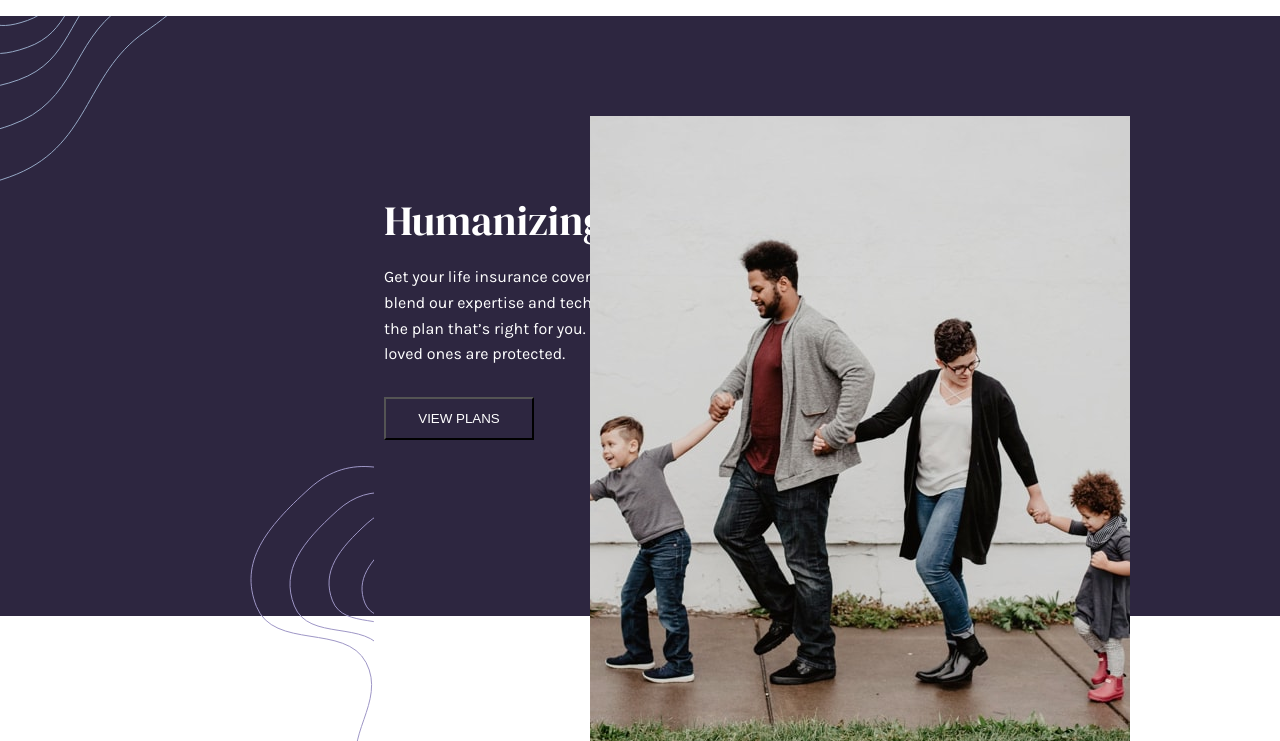
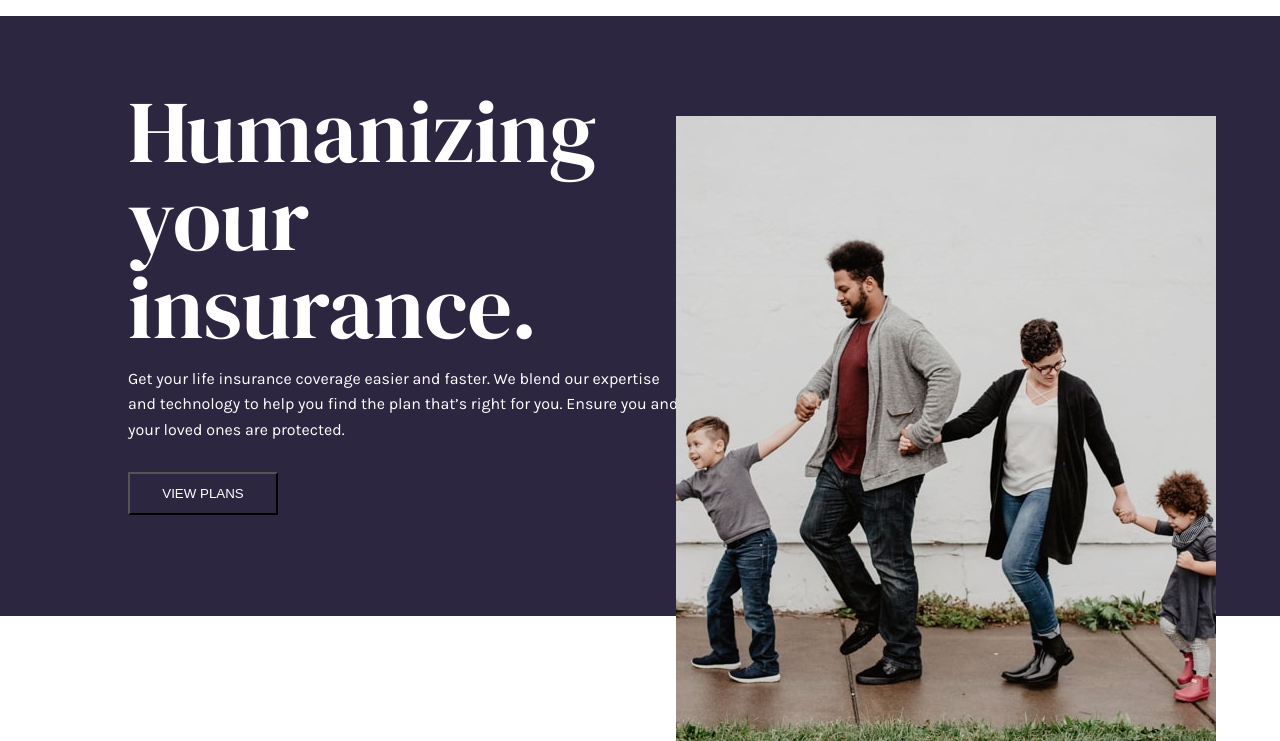
Before and after one commit to cjislegit/insureLandingPage, a plain HTML site: page index.html in a window 1280 px wide. Shown: the part 59-800 px from the top of the page. Drawn offline with Linux system fonts and the light colour scheme.

Commit message:
Changed the intro div to grid for desktop layout also changed the sizing of the h2 in the intro div

```diff
--- a/index.html
+++ b/index.html
@@ -59,6 +59,7 @@
         />
       </div>
       <div class="intro">
+        <div class="introContainer">
           <h2>Humanizing your insurance.</h2>
           <div>
             Get your life insurance coverage easier and faster. We blend our
@@ -66,6 +67,7 @@
             you. Ensure you and your loved ones are protected.
           </div>
           <input type="button" value="VIEW PLANS" />
+        </div>
         <img
           src="./images/bg-pattern-intro-right-mobile.svg"
           class="introRightMobile"
--- a/main.css
+++ b/main.css
@@ -7,6 +7,12 @@ html {
   font-family: 'Karla', sans-serif;
   max-width: 100vw;
   box-sizing: border-box;
+}
+
+.pageContainer {
+  max-width: 1440px;
+  justify-self: center;
+  margin: 0 auto;
 }
 
 h2 {
@@ -297,23 +303,40 @@ footer ul li {
   }
 
   .intro {
+    display: grid;
     height: 600px;
     text-align: start;
-    padding: 0 30px 0 30%;
+    grid-template-columns: 50% 50%;
+    grid-template-rows: auto;
+    padding: 0 30px 0 10%;
+    align-items: center;
+    justify-items: start;
+    background: hsl(256, 26%, 20%);
+  }
+
+  .intro .introContainer {
+    width: 100%;
+  }
+
+  .intro h2 {
+    font-size: 5.5em;
+    line-height: 1;
   }
 
   .intro div {
-    width: 45%;
   }
 
   .intro input {
-    align-self: start;
   }
 
   .intro .introDesktop {
     display: block;
     position: absolute;
-    right: 150px;
+    right: 5%;
     bottom: -150px;
   }
+
+  .intro .introRightMobile {
+    display: none;
+  }
 }
```
Lines whose indentation alone changed are shown as unchanged.
